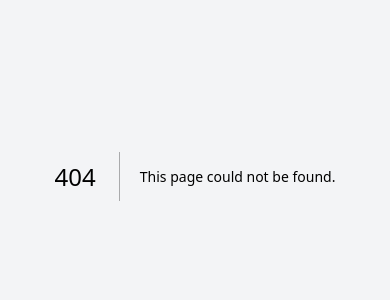
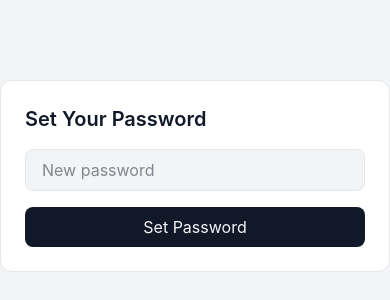
Before and after one commit to htan96/morgen-and-sage, a Next.js app: page /set-password in a window 390 px wide. Before the commit this address had no page. Shown: the part 246-546 px from the top of the page. Built offline with nearby package versions, Linux system fonts and the light colour scheme; no server answers.

Commit message:
Mobile sidebar layout refactor

```diff
--- /dev/null
+++ b/app/(auth)/login/callback/route.ts
@@ -0,0 +1,15 @@
+import { createClient } from "@/lib/supabase/server";
+import { NextResponse } from "next/server";
+
+export async function GET(request: Request) {
+  const { searchParams } = new URL(request.url);
+  const code = searchParams.get("code");
+
+  if (code) {
+    const supabase = await createClient();
+    await supabase.auth.exchangeCodeForSession(code);
+  }
+
+  // Redirect to password setup instead of admin
+  return NextResponse.redirect(new URL("/set-password", request.url));
+}
--- /dev/null
+++ b/app/set-password/page.tsx
@@ -0,0 +1,60 @@
+"use client";
+
+import { useState } from "react";
+import { createClient } from "@/lib/supabase/client";
+import { useRouter } from "next/navigation";
+
+export default function SetPasswordPage() {
+  const supabase = createClient();
+  const router = useRouter();
+
+  const [password, setPassword] = useState("");
+  const [loading, setLoading] = useState(false);
+
+  async function handleSetPassword(e: React.FormEvent) {
+    e.preventDefault();
+    setLoading(true);
+
+    const { error } = await supabase.auth.updateUser({
+      password,
+    });
+
+    if (error) {
+      alert(error.message);
+      setLoading(false);
+      return;
+    }
+
+    router.push("/admin");
+  }
+
+  return (
+    <div className="min-h-screen flex items-center justify-center">
+      <form
+        onSubmit={handleSetPassword}
+        className="w-full max-w-md p-6 rounded-xl border border-[var(--border)] bg-[var(--surface)] space-y-4"
+      >
+        <h1 className="text-xl font-semibold">
+          Set Your Password
+        </h1>
+
+        <input
+          type="password"
+          placeholder="New password"
+          required
+          value={password}
+          onChange={(e) => setPassword(e.target.value)}
+          className="w-full px-4 py-2 rounded-lg border border-[var(--border)] bg-[var(--bg)]"
+        />
+
+        <button
+          type="submit"
+          disabled={loading}
+          className="w-full py-2 rounded-lg bg-[var(--text)] text-[var(--bg)]"
+        >
+          {loading ? "Saving..." : "Set Password"}
+        </button>
+      </form>
+    </div>
+  );
+}
```
